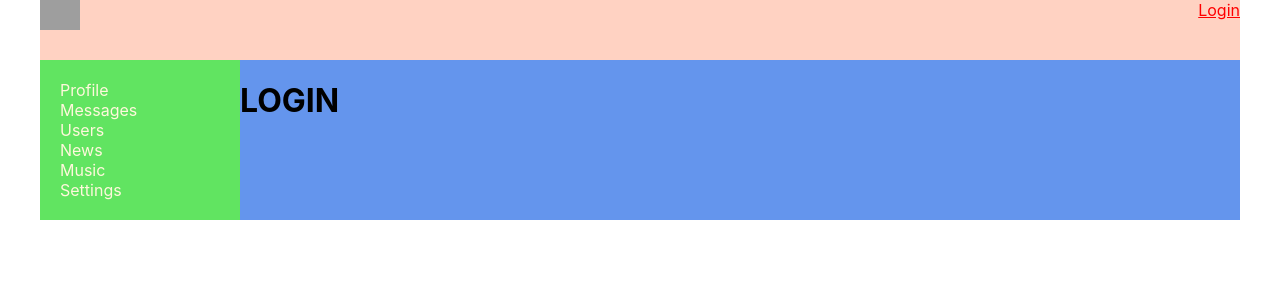
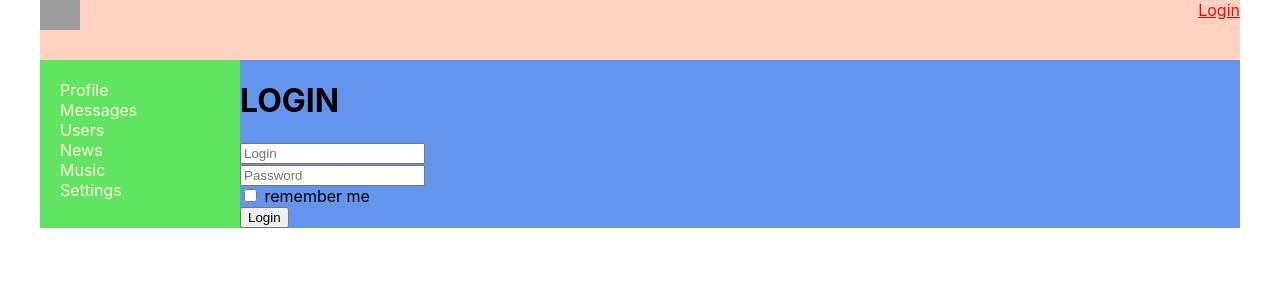
Before and after one commit to AliaksandrL/react-social-network, a React (Create React App) app: page /login in a window 1280 px wide. Shown: the top 300 px of the page. Built offline with nearby package versions, Linux system fonts and the light colour scheme; no server answers; grey boxes are pictures that could not be loaded.

Commit message:
redux-form (login)

```diff
--- a/package.json
+++ b/package.json
@@ -20,6 +20,7 @@
     "react-router-dom": "^5.2.0",
     "react-scripts": "4.0.3",
     "redux": "^4.1.1",
+    "redux-form": "^8.3.7",
     "redux-thunk": "^2.3.0",
     "typescript": "^4.3.5",
     "web-vitals": "^1.1.2"
--- a/src/App.tsx
+++ b/src/App.tsx
@@ -6,7 +6,8 @@
 import UsersContainer from "./components/Users/UsersContainer";
 import ProfileContainer from "./components/Profile/ProfileContainer";
 import HeaderContainer from "./components/Header/HeaderContainer";
-import {Login} from "./components/Login/Login";
+import Login from "./components/Login/Login";
+
 
 const App = (props: any) => {
     return (
--- a/src/components/Login/Login.jsx
+++ b/src/components/Login/Login.jsx
@@ -1,5 +1,34 @@
 import React from "react";
+import {Field, reduxForm} from "redux-form";
 
-export const Login = (props) => {
-    return <h1>LOGIN</h1>
+const LoginForm = (props) => {
+    return (
+        <form onSubmit={props.handleSubmit}>
+            <div>
+                <Field component={"input"} name={"login"} placeholder={"Login"}/>
+            </div>
+            <div>
+                <Field component={"input"} name={"password"} placeholder={"Password"}/>
+            </div>
+            <div>
+                <Field component={"input"} name={"rememberMe"} type={"checkbox"}/> remember me
+            </div>
+            <div>
+                <button>Login</button>
+            </div>
+        </form>
+    )
 }
+
+const LoginReduxForm = reduxForm({form: 'login'})(LoginForm)
+
+const Login = (props) => {
+    const onSubmit = (formData) => {
+        console.log(formData)
+    }
+    return <div>
+        <h1>LOGIN</h1>
+        <LoginReduxForm onSubmit={onSubmit}/>
+    </div>
+}
+export default Login;
--- a/src/components/Profile/ProfileContainer.jsx
+++ b/src/components/Profile/ProfileContainer.jsx
@@ -21,10 +21,12 @@
             this.setState({
                 status: this.props.status
             });
+            console.log("componentDidUpdate")
         }
     }
 
     render() {
+        console.log("render")
         return (
             <div>
                 <Profile {...this.props}
--- a/src/redux/redux-store.js
+++ b/src/redux/redux-store.js
@@ -5,6 +5,7 @@
 import {usersReducer} from "./users-reducer";
 import authReducer from "./auth-reducer";
 import thunkMiddleware from "redux-thunk";
+import {reducer as formReducer} from 'redux-form';
 
 
 let reducers = combineReducers({
@@ -13,6 +14,7 @@
     sidebar: sidebarReducer,
     usersPage: usersReducer,
     auth: authReducer,
+    form: formReducer,
 });
 
 let store = createStore(reducers, applyMiddleware(thunkMiddleware));
```
Also changed, not shown: 1 other file (tests, documents, lock files or other folders).
